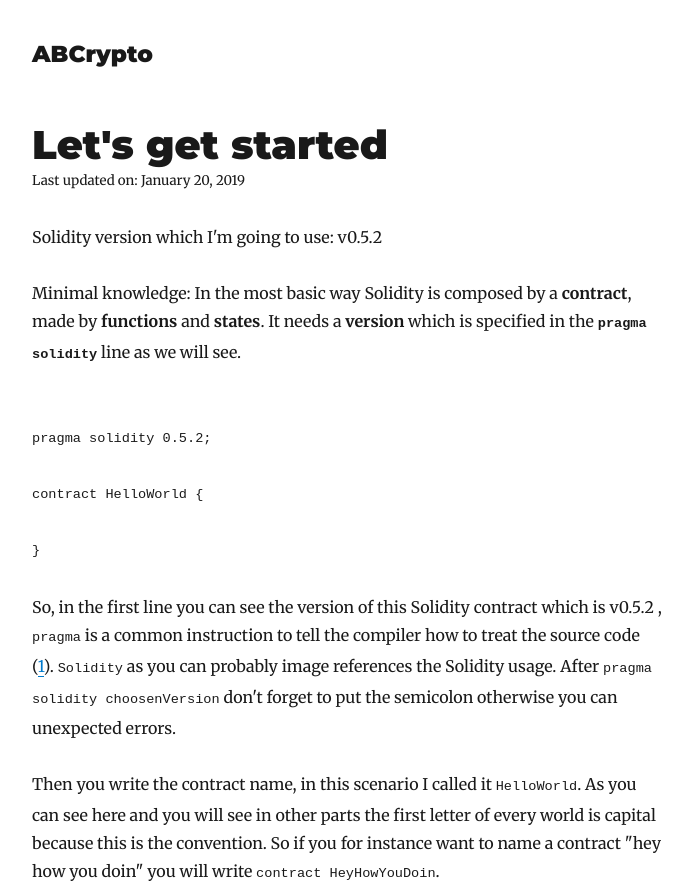
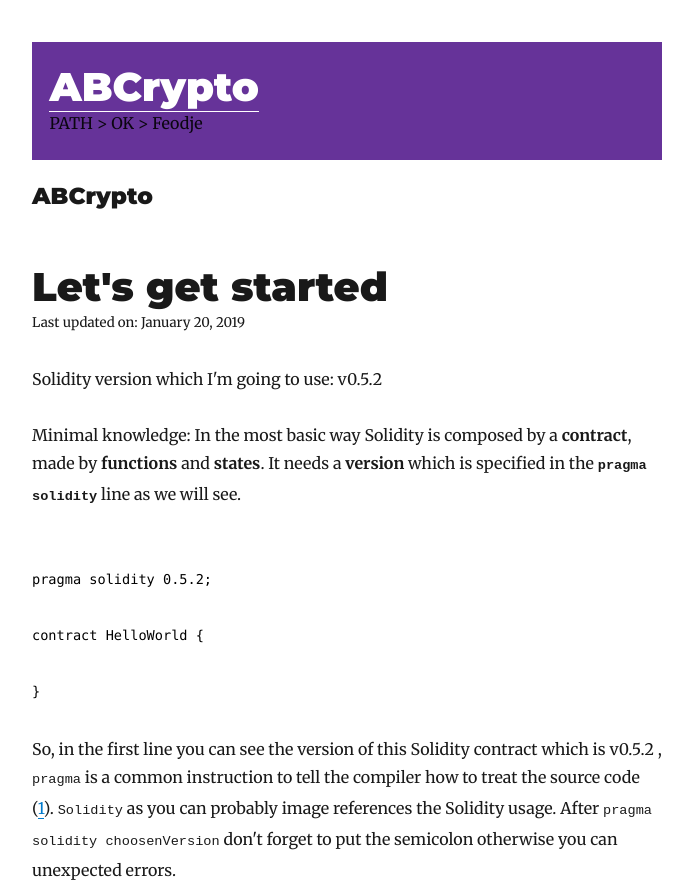
Before and after one commit to anabcrypto/abcrypto, a Gatsby site: page /language/solidity/getstarted/ in a window 1280 px wide. Shown: the top 891 px of the page, without its empty margins (293-986 px from the left). Built offline with nearby package versions, Linux system fonts and the light colour scheme; Gatsby itself is replaced by a stand-in of ours; some packages are replaced by stand-ins of ours; code samples lack their colours.

Commit message:
Add files which give you errors

````diff
--- a/content/blog/language/solidity/getstarted/index.md
+++ b/content/blog/language/solidity/getstarted/index.md
@@ -8,7 +8,7 @@ Solidity version which I'm going to use: v0.5.2
 Minimal knowledge: In the most basic way Solidity is composed by a **contract**, made by **functions** and **states**. It needs a **version** which is specified in the **` pragma solidity `** line
 as we will see.
 
-```solidity
+```solidity{numberLines: true}
 
 pragma solidity 0.5.2;
 
--- a/content/blog/language/solidity/whatissolidity/index.md
+++ b/content/blog/language/solidity/whatissolidity/index.md
@@ -23,3 +23,6 @@ Because right now it's the most popular one, alternatives are growing, but they
 
 This page is still under development
 ---
+
+
+<iframe src="https://ethfiddle.com/services/iframesnippet/2Rx8cQdEx3" scrolling="no" frameborder="0" height="300" width="300" allowtransparency="true" class="ef_embed_iframe" style="width: 100%; overflow: hidden;"></iframe>
--- a/gatsby-browser.js
+++ b/gatsby-browser.js
@@ -1,3 +1,5 @@
 // custom typefaces
 import 'typeface-montserrat'
 import 'typeface-merriweather'
+require("prismjs/themes/prism.css")
+require("prismjs/plugins/line-numbers/prism-line-numbers.css")
--- a/package.json
+++ b/package.json
@@ -8,7 +8,7 @@
     "url": "https://github.com/anabcrypto/abcrypto/issues"
   },
   "dependencies": {
-    "gatsby": "^2.0.103",
+    "gatsby": "^2.0.104",
     "gatsby-cli": "^2.4.8",
     "gatsby-image": "^2.0.29",
     "gatsby-plugin-catch-links": "^2.0.9",
@@ -21,11 +21,11 @@
     "gatsby-plugin-typography": "^2.2.6",
     "gatsby-remark-copy-linked-files": "^2.0.5",
     "gatsby-remark-images": "^2.0.4",
-    "gatsby-remark-prismjs": "^3.2.2",
+    "gatsby-remark-prismjs": "^3.2.3",
     "gatsby-remark-responsive-iframe": "^2.0.5",
     "gatsby-remark-smartypants": "^2.0.5",
     "gatsby-source-filesystem": "^2.0.18",
-    "gatsby-transformer-remark": "^2.2.1",
+    "gatsby-transformer-remark": "^2.2.2",
     "gatsby-transformer-sharp": "^2.1.12",
     "prismjs": "^1.15.0",
     "react": "^16.5.1",
--- /dev/null
+++ b/src/components/Footer.js
@@ -0,0 +1,15 @@
+import React from 'react'
+
+export default () => {
+  return (
+    <footer>
+        <ul>
+            <li>Terms of Use</li>
+            <li>Contact</li>
+        </ul>
+          © ABCrypto {new Date().getFullYear()},
+          {` `}
+          all rights reserved.
+        </footer>
+  )
+}
--- /dev/null
+++ b/src/components/Header.js
@@ -0,0 +1,34 @@
+import React from 'react'
+import { Link } from 'gatsby'
+
+const Header = () => (
+  <header
+    style={{
+      background: `rebeccapurple`,
+      marginBottom: `1.45rem`,
+    }}
+  >
+    <div
+      style={{
+        margin: `0 auto`,
+        maxWidth: 960,
+        padding: `1.45rem 1.0875rem`,
+      }}
+    >
+      <h1 style={{ margin: 0 }}>
+        <Link
+          to="/"
+          style={{
+            color: `white`,
+            textDecoration: `none`,
+          }}
+        >
+          ABCrypto
+        </Link>
+      </h1>
+      PATH > OK > Feodje
+    </div>
+  </header>
+)
+
+export default Header
--- a/src/components/Layout.js
+++ b/src/components/Layout.js
@@ -2,6 +2,8 @@ import React from 'react'
 import { Link } from 'gatsby'
 
 import { rhythm, scale } from '../utils/typography'
+import Footer from './Footer'
+import Header from './Header'
 
 class Layout extends React.Component {
   render() {
@@ -60,13 +62,10 @@ class Layout extends React.Component {
           padding: `${rhythm(1.5)} ${rhythm(3 / 4)}`,
         }}
       >
+        <Header />
         {header}
         {children}
-        <footer>
-          © ABCrypto {new Date().getFullYear()},
-          {` `}
-          all rights reserved.
-        </footer>
+        <Footer />
       </div>
     )
   }
````
Also changed, not shown: src/pages/footer/contact.js (added), src/pages/footer/termsofuse.js (added), src/pages/header/about.js (added), src/pages/header/blog.js (added), src/pages/header/topics.js (added), 1 other file.
